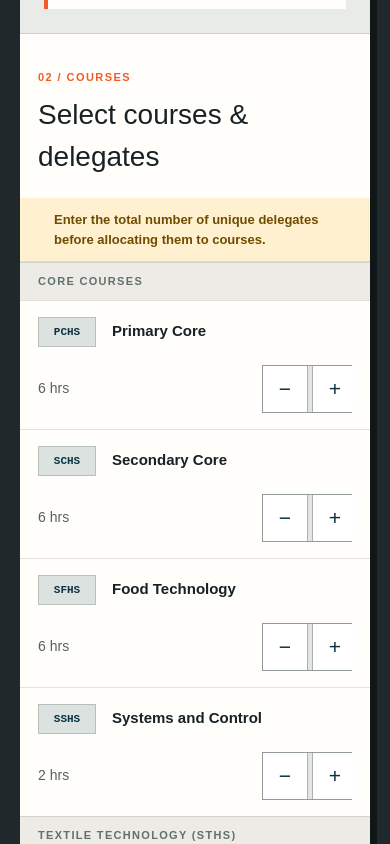
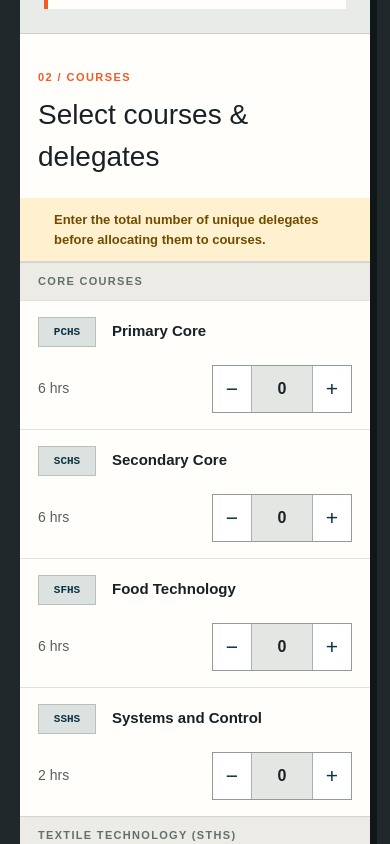
Before and after one commit to tarranteng/Training-Website, a Next.js app: page /quote-builder in a window 390 px wide. Shown: the part 2317-3161 px from the top of the page. Built offline with nearby package versions, Linux system fonts and the light colour scheme.

Commit message:
Add files via upload
Fix buttons on phone version

```diff
--- a/app/globals.css
+++ b/app/globals.css
@@ -347,9 +347,11 @@ footer p { max-width: 520px; font-size: 12px; color: #6c7472; text-align: right;
   .settings-bar { grid-template-columns: 1fr; }
   .course-toolbar { align-items: stretch; flex-direction: column; padding-inline: 18px; }
   .course-head { display: none; }
-  .course-row { grid-template-columns: 1fr 90px; padding: 16px 18px; }
+  .course-row { grid-template-columns: minmax(0, 1fr) 140px; padding: 16px 18px; }
   .course-name { grid-column: 1 / -1; }
   .guided-hours { text-align: left; }
+  .stepper { grid-template-columns: 38px minmax(48px, 1fr) 38px; }
+  .stepper input { font-size: 16px; }
   .group-label { padding-inline: 18px; }
   .estimate-caveat { grid-template-columns: 1fr; padding: 20px 18px; gap: 8px; }
   .result-bar { grid-template-columns: 1fr; }
```
